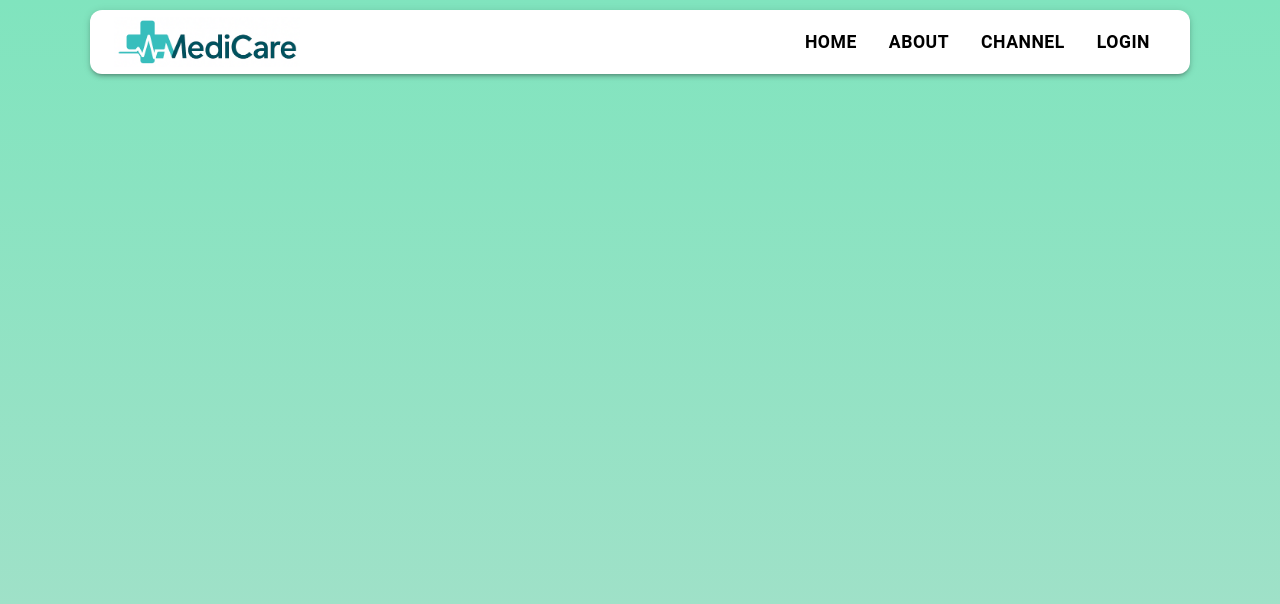
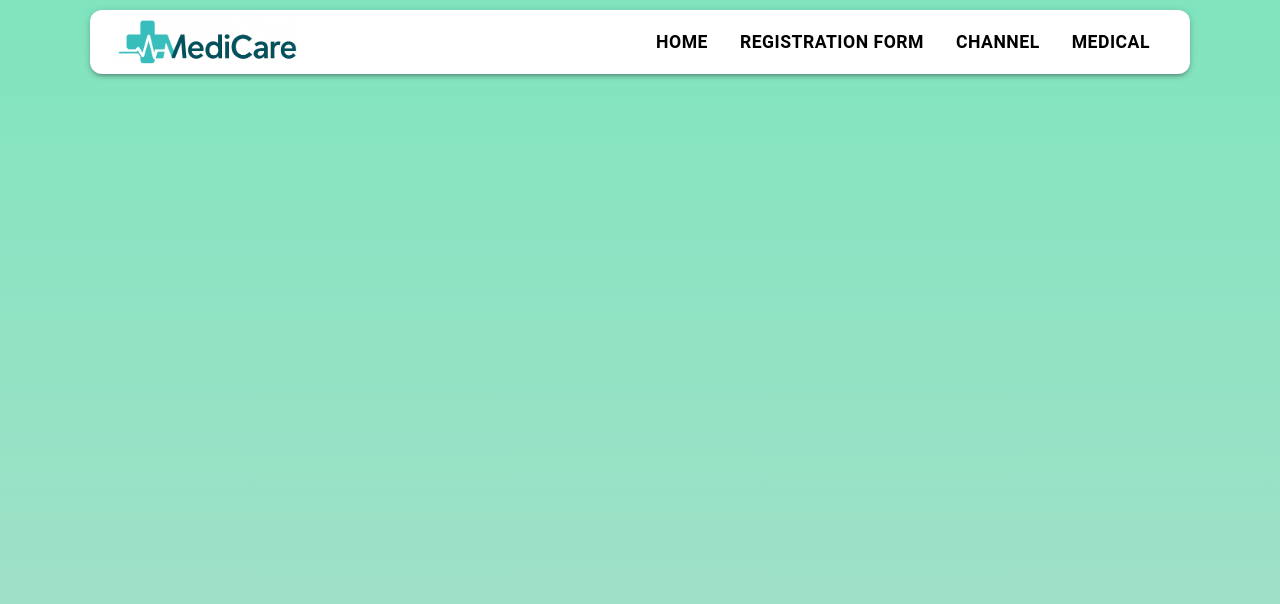
Before and after one commit to Chehan001/mini-project-medical-center-management-system-frontend, a React (Create React App) app: page /personal-data in a window 1280 px wide. Shown: the top 604 px of the page. Built offline with nearby package versions, Linux system fonts and the light colour scheme; sample sign-in values are in the browser's storage.

Commit message:
Create-New-User-NavBar-&-Given-Path-Update-App.js

```diff
--- a/src/App.js
+++ b/src/App.js
@@ -6,6 +6,7 @@ import UserProfil from './components/UserProfil';
 import ResetPassword from './components/ResetPassword';
 import About from './components/About';
 import Channel from './components/Channel';
+import RegistrationForm from './components/RegistrationForm';
 
 // Admin
 import AdminLogin from './admin/AdminLogin';
@@ -33,19 +34,34 @@ const App = () => (
       <Route path="/channel" element={<Channel />} />
       <Route path="/login" element={<LoginRegister />} />
       <Route path="/reset-password/:userId/:token" element={<ResetPassword />} />
+      <Route path="/registration-form" element={<RegistrationForm />} />
+
       <Route
         path="/personal-data"
-        element={<ProtectedRoute><UserProfil /></ProtectedRoute>}
+        element={
+          <ProtectedRoute>
+            <UserProfil />
+          </ProtectedRoute>
+        }
       />
 
+      {/* Admin routes */}
       <Route path="/admin-login" element={<AdminLogin />} />
       <Route
         path="/admin/dashboard"
-        element={<AdminRoute><AdminDashboard /></AdminRoute>}
+        element={
+          <AdminRoute>
+            <AdminDashboard />
+          </AdminRoute>
+        }
       />
       <Route
         path="/admin/home-content"
-        element={<AdminRoute><HomeContent /></AdminRoute>}
+        element={
+          <AdminRoute>
+            <HomeContent />
+          </AdminRoute>
+        }
       />
 
       <Route path="*" element={<div style={{ padding: 40 }}>404 Not Found</div>} />
--- /dev/null
+++ b/src/components/UserNavBar.jsx
@@ -0,0 +1,130 @@
+import React, { useState } from 'react';
+import {
+  AppBar,
+  Toolbar,
+  Typography,
+  Button,
+  Box,
+  IconButton,
+  Drawer,
+  List,
+  ListItem,
+  ListItemText
+} from '@mui/material';
+import MenuIcon from '@mui/icons-material/Menu';
+import { Link } from 'react-router-dom';
+import useMediaQuery from '@mui/material/useMediaQuery';
+import { useTheme } from '@mui/material/styles';
+
+const UserNavBar = () => {
+  const [drawerOpen, setDrawerOpen] = useState(false);
+  const theme = useTheme();
+  const isMobile = useMediaQuery(theme.breakpoints.down('sm'));
+
+  const toggleDrawer = (open) => () => {
+    setDrawerOpen(open);
+  };
+
+  const navItems = [
+    { text: 'Home', path: '/' },
+     { text: 'Registration Form', path: '/registration-form' },
+    { text: 'Channel', path: '/channel' },
+    { text: 'Medical', path: '/medical' },
+  ];
+
+  return (
+    <AppBar
+      position="sticky"
+      elevation={3}
+      sx={{
+        backgroundColor: '#ffffff', // White navbar background
+        color: 'black',             // Black text
+        ...( !isMobile && {
+          marginTop: '10px',
+          borderRadius: '12px',
+          maxWidth: '1100px',
+          mx: 'auto',
+        })
+      }}
+    >
+      <Toolbar>
+        {/* Logo + Text */}
+        <Box sx={{ display: 'flex', alignItems: 'center', flexGrow: 1 }}>
+          <img
+            src="/medicare_logo.png" // <-- fixed path
+            alt=""
+            style={{ height: '50px', objectFit: 'contain', marginRight: '10px' }}
+          />
+
+        </Box>
+
+        {isMobile ? (
+          <>
+            <IconButton
+              edge="end"
+              onClick={toggleDrawer(true)}
+              sx={{ color: 'black' }}
+            >
+              <MenuIcon />
+            </IconButton>
+
+            <Drawer
+              anchor="right"
+              open={drawerOpen}
+              onClose={toggleDrawer(false)}
+            >
+              <Box
+                sx={{ width: 200 }}
+                role="presentation"
+                onClick={toggleDrawer(false)}
+                onKeyDown={toggleDrawer(false)}
+              >
+                <List>
+                  {navItems.map((item) => (
+                    <ListItem
+                      button
+                      key={item.text}
+                      component={Link}
+                      to={item.path}
+                    >
+                      <ListItemText
+                        primary={item.text}
+                        primaryTypographyProps={{
+                          sx: {
+                            fontWeight: 'bold',
+                            fontSize: '1.2rem',
+                            color: 'black',
+                          }
+                        }}
+                      />
+                    </ListItem>
+                  ))}
+                </List>
+              </Box>
+            </Drawer>
+          </>
+        ) : (
+          <Box>
+            {navItems.map((item) => (
+              <Button
+                key={item.text}
+                component={Link}
+                to={item.path}
+                sx={{
+                  fontWeight: 'bold',
+                  fontSize: '1.1rem',
+                  color: 'black',
+                  mx: 1,
+                }}
+              >
+                {item.text}
+              </Button>
+            ))}
+          </Box>
+        )}
+      </Toolbar>
+    </AppBar>
+  );
+};
+
+export default UserNavBar;
--- a/src/components/userProfil.jsx
+++ b/src/components/userProfil.jsx
@@ -1,6 +1,6 @@
 // src/components/HomePage.jsx
 import React from "react";
-import NavBar from "./NavBar";
+import NavBar from "./UserNavBar";
 
 
 const HomePage = () => {
```
